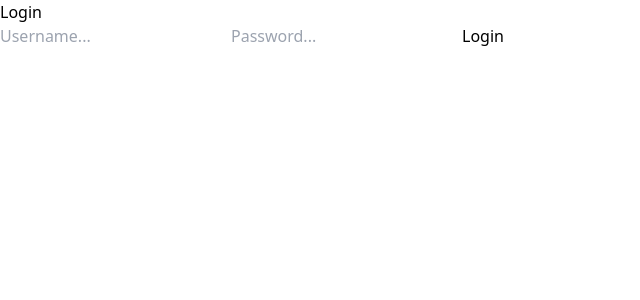
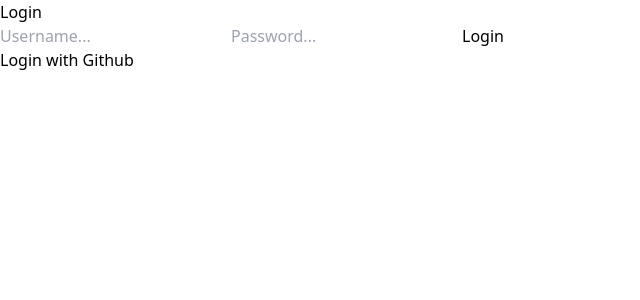
Before and after one commit to moore76sc/algo-tracker, a React app: page / in a window 1280 px wide. Shown: the top 300 px of the page, without its empty margins (0-640 px from the left). Built offline with nearby package versions, Linux system fonts and the light colour scheme; the HTML template or start-up script is replaced by a standard one.

Commit message:
moved github sign in button to maincontainer

```diff
--- a/src/client/MainContainer.jsx
+++ b/src/client/MainContainer.jsx
@@ -29,8 +29,11 @@ const MainContainer = () => {
 
 return (
   <div className="login">
-        <Login/>
-      </div>
+    <Login/>
+    <a class="btn btn-blue" type='button' href="/api/auth" >
+      Login with Github
+    </a>
+  </div>
     );
 }
 
```
